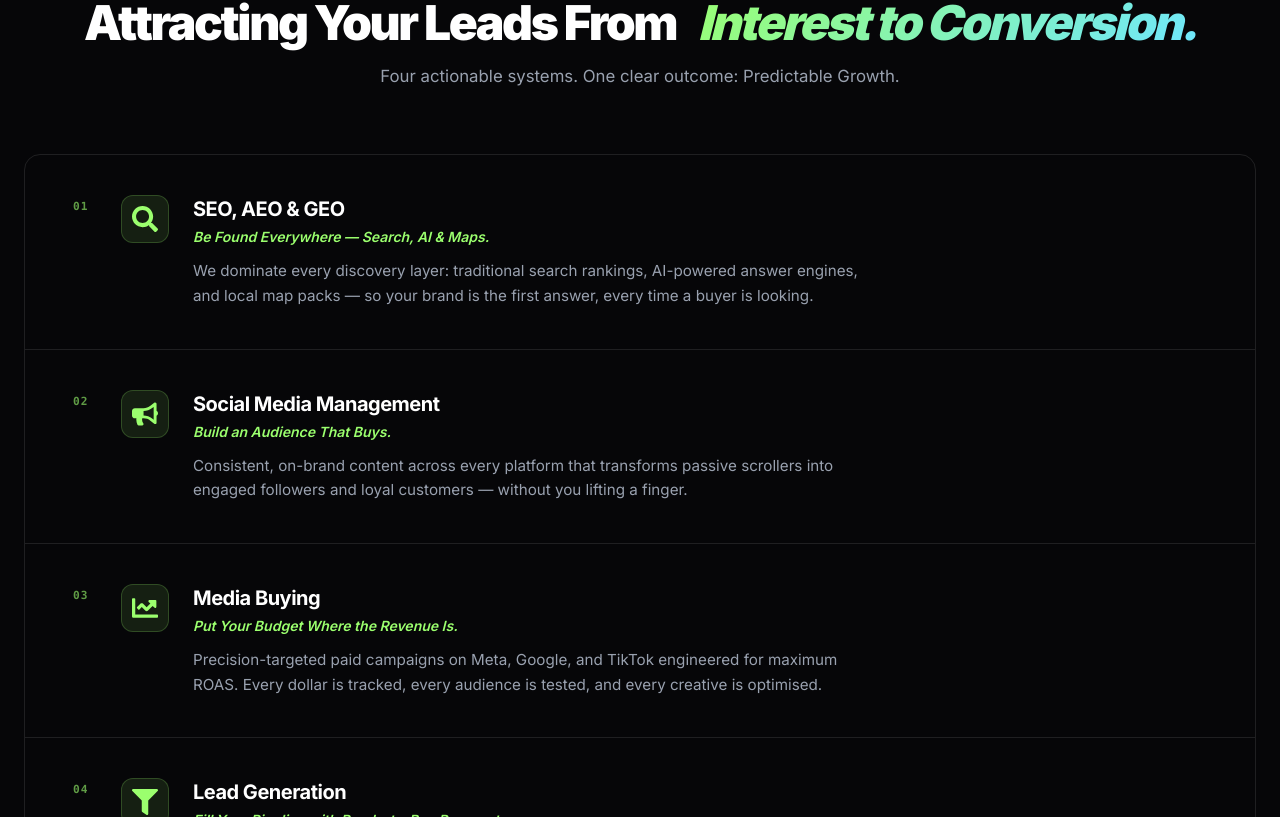
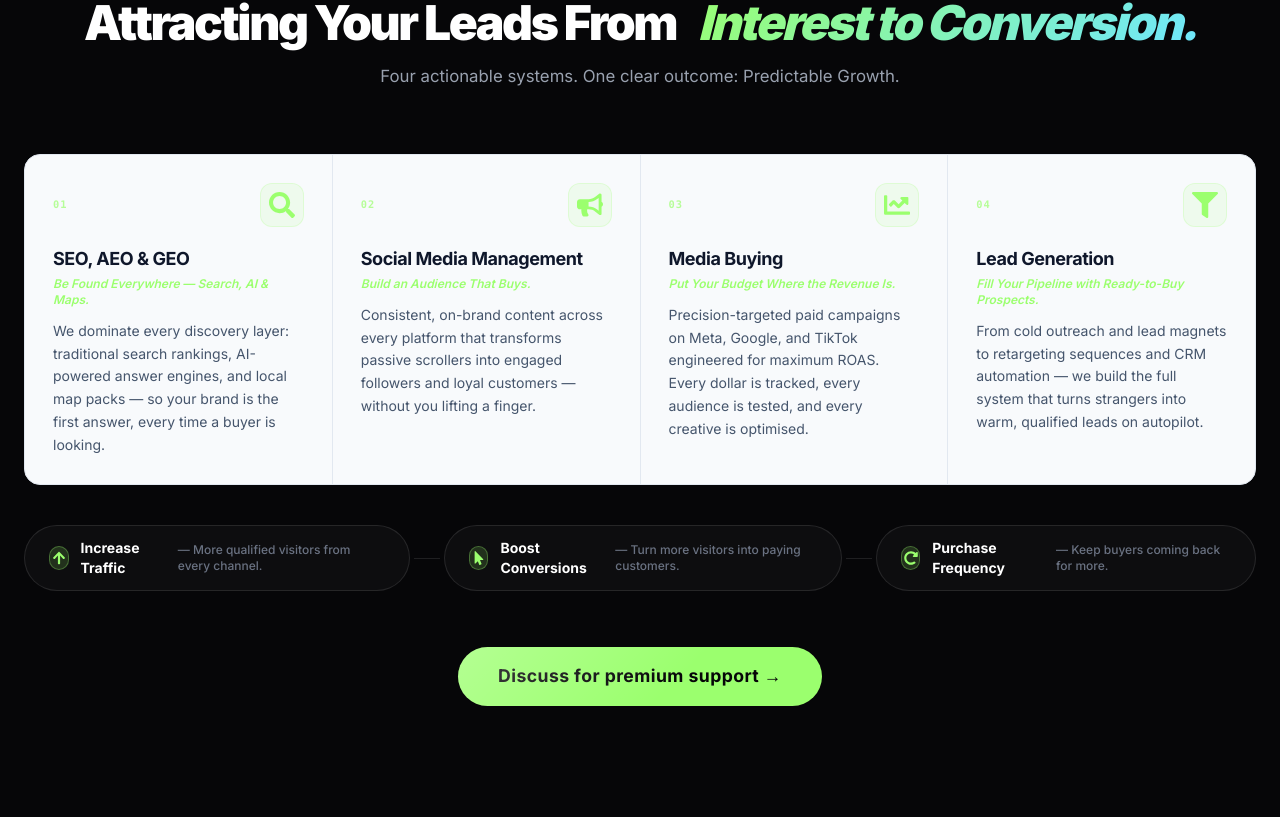
Before and after one commit to einfoengine/ablyart, a Next.js app: page / in a window 1280 px wide. Shown: the part 2083-2900 px from the top of the page. Built offline with nearby package versions, Linux system fonts and the light colour scheme.

Commit message:
Hot services section

```diff
--- a/src/components/HotServicesSection.tsx
+++ b/src/components/HotServicesSection.tsx
@@ -82,60 +82,48 @@ export default function HotServicesSection({ id }: { id?: string }) {
           alignment="center"
         />
 
-        {/* Full-width gapless bordered service boxes */}
+        {/* Connected flex cards */}
         <motion.div
           initial="hidden"
           whileInView="visible"
           viewport={{ once: true, margin: "-60px" }}
           variants={{ visible: { transition: { staggerChildren: 0.1 } } }}
-          className="w-full border border-white/10 rounded-2xl overflow-hidden mb-10"
+          className="w-full flex flex-col lg:flex-row mb-10"
         >
           {services.map((service, idx) => (
             <motion.div
               key={idx}
               variants={{
-                hidden: { opacity: 0, x: -24 },
-                visible: { opacity: 1, x: 0, transition: { duration: 0.5 } },
+                hidden: { opacity: 0, y: 24 },
+                visible: { opacity: 1, y: 0, transition: { duration: 0.5 } },
               }}
-              className={`group relative flex flex-col sm:flex-row items-start gap-6 px-8 py-8 md:px-12 md:py-10 bg-transparent hover:bg-white/[0.03] transition-colors duration-300 cursor-default${
-                idx < services.length - 1 ? " border-b border-white/10" : ""
-              }`}
+              className="group relative flex flex-col items-start gap-5 p-6 md:p-7 border border-slate-200 bg-slate-50 text-slate-900 transition-colors duration-300 cursor-default w-full lg:flex-1 lg:-ml-px first:lg:ml-0 first:rounded-t-2xl first:lg:rounded-l-2xl first:lg:rounded-tr-none last:rounded-b-2xl last:lg:rounded-r-2xl last:lg:rounded-bl-none hover:bg-white"
             >
-              {/* Number */}
-              <span className="shrink-0 text-[0.7rem] font-mono font-bold text-[var(--accent)] tracking-widest opacity-60 pt-1 w-6">
-                {service.number}
-              </span>
-
-              {/* Icon bubble */}
-              <div className="shrink-0 w-12 h-12 rounded-xl bg-[var(--accent)]/10 border border-[var(--accent)]/20 flex items-center justify-center text-[var(--accent)] group-hover:bg-[var(--accent)]/20 transition-colors duration-300">
-                {service.icon}
+              {/* Number + Icon row */}
+              <div className="flex items-center gap-3 w-full">
+                <span className="text-[0.65rem] font-mono font-bold text-[var(--accent)] tracking-widest opacity-70">
+                  {service.number}
+                </span>
+                <div className="ml-auto w-11 h-11 rounded-xl bg-[var(--accent)]/10 border border-[var(--accent)]/20 flex items-center justify-center text-[var(--accent)] group-hover:bg-[var(--accent)]/20 transition-colors duration-300">
+                  {service.icon}
+                </div>
               </div>
 
               {/* Text */}
               <div className="flex flex-col flex-1 min-w-0">
-                <h3 className="text-lg md:text-xl font-bold text-white tracking-tight mb-1">
+                <h3 className="text-base md:text-lg font-bold text-slate-900 tracking-tight mb-1 leading-snug">
                   {service.label}
                 </h3>
-                <p className="text-[var(--accent)] font-semibold text-sm mb-3 italic">
+                <p className="text-[var(--accent)] font-semibold text-xs mb-3 italic">
                   {service.tagline}
                 </p>
-                <p className="text-gray-400 text-sm md:text-[0.95rem] leading-relaxed max-w-2xl">
+                <p className="text-slate-600 text-sm leading-relaxed">
                   {service.description}
                 </p>
               </div>
 
-              {/* Hover right arrow */}
-              <div className="shrink-0 self-center ml-auto pl-4 opacity-0 group-hover:opacity-100 translate-x-2 group-hover:translate-x-0 transition-all duration-300 text-[var(--accent)]">
-                <svg width="20" height="20" viewBox="0 0 20 20" fill="none">
-                  <path
-                    d="M4 10h12M12 6l4 4-4 4"
-                    stroke="currentColor"
-                    strokeWidth="1.8"
-                    strokeLinecap="round"
-                    strokeLinejoin="round"
-                  />
-                </svg>
-              </div>
+              {/* Bottom accent line on hover */}
+              <div className="absolute bottom-0 left-0 h-[2px] w-0 group-hover:w-full bg-[var(--accent)]/40 transition-all duration-500 rounded-full" />
             </motion.div>
           ))}
         </motion.div>
```
